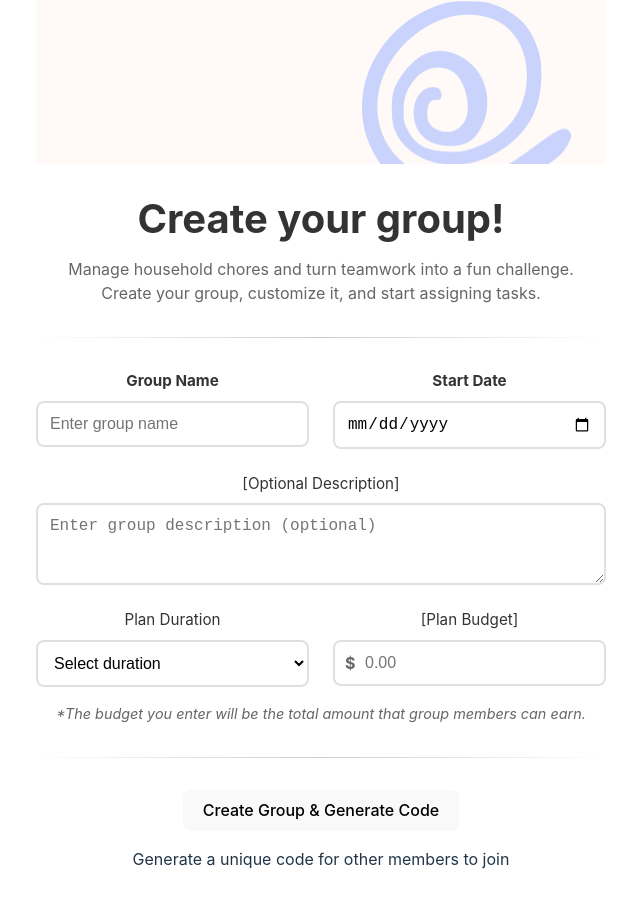
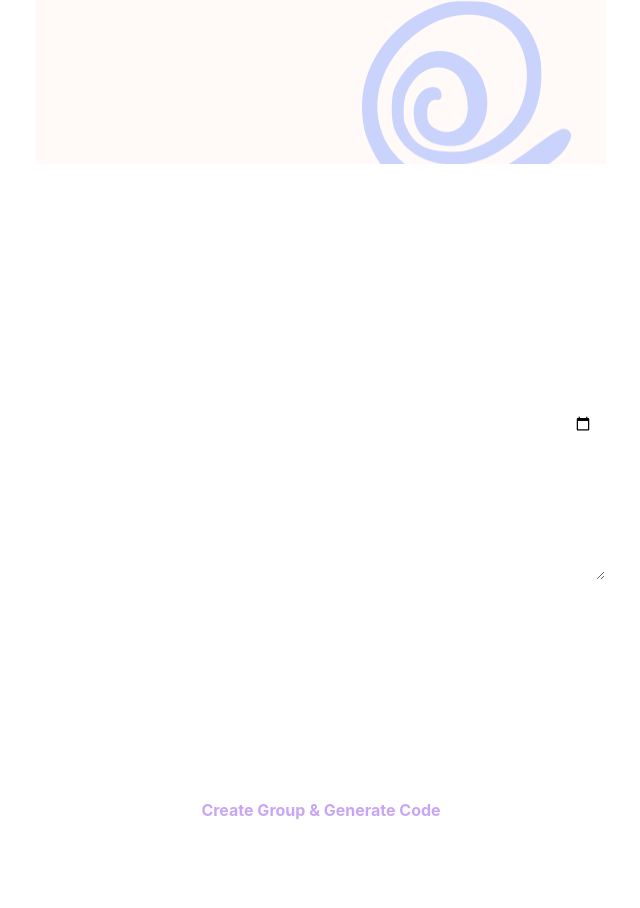
Before and after one commit to NikSala10/TaskiProject, a React (Vite) app: page / in a window 1280 px wide. Shown: the part 677-1585 px from the top of the page, without its empty margins (319-959 px from the left). Built offline with nearby package versions, Linux system fonts and the light colour scheme.

Commit message:
feat(Login)Change in css

```diff
--- a/src/App.tsx
+++ b/src/App.tsx
@@ -1,7 +1,7 @@
 import "./App.css";
 import { BrowserRouter as Router, Routes, Route } from "react-router-dom";
 import CreateGroup from "./pages/CreateGroup/CreateGroup";
-import Register from "./pages/Register/Register";
+//import Register from "./pages/Register/Register";
 import Login from "./pages/Login/Login";
 
 function App() {
--- a/src/components/CreateGroup/CreateGroup.css
+++ b/src/components/CreateGroup/CreateGroup.css
@@ -1,31 +1,37 @@
+/* Contenedor principal */
 .create-group-form {
   max-width: 600px;
   margin: 0 auto;
   padding: 2rem;
   font-family: -apple-system, BlinkMacSystemFont, 'Segoe UI', Roboto, sans-serif;
+  color: #fff; /* texto blanco por defecto */
 }
 
+/* Título */
 .create-group-title {
   font-size: 2.5rem;
   font-weight: bold;
   text-align: center;
   margin-bottom: 1rem;
-    color: #333;
+  color: #fff; /* blanco */
 }
 
+/* Subtítulo */
 .create-group-subtitle {
   text-align: center;
   margin-bottom: 2rem;
-    color: #666;
+  color: rgba(255, 255, 255, 0.9); /* blanco suave */
   line-height: 1.5;
 }
 
+/* Separador decorativo */
 .separator {
   height: 1px;
-    background: linear-gradient(90deg, transparent, #ccc, transparent);
+  background: rgba(255, 255, 255, 0.3);
   margin: 2rem 0;
 }
 
+/* Grid de inputs */
 .form-grid {
   display: grid;
   grid-template-columns: 1fr 1fr;
@@ -42,30 +48,41 @@
   grid-column: 1 / -1;
 }
 
+/* Labels */
 .form-label {
   display: block;
   margin-bottom: 0.5rem;
-    color: #333;
+  color: #fff; /* blanco */
   font-size: 0.95rem;
+  font-weight: 500;
 }
 
+/* Inputs */
 .form-input,
 .form-select,
 .form-textarea {
   width: 100%;
   padding: 0.75rem;
-    border: 2px solid #e0e0e0;
+  border: 1px solid #fff;
   border-radius: 8px;
   font-size: 1rem;
-    transition: border-color 0.3s ease;
+  background: transparent;
+  color: #fff;
+  transition: border-color 0.3s ease, background 0.3s ease;
   box-sizing: border-box;
+}
+
+.form-input::placeholder,
+.form-textarea::placeholder {
+  color: rgba(255, 255, 255, 0.7);
 }
 
 .form-input:focus,
 .form-select:focus,
 .form-textarea:focus {
   outline: none;
-    border-color: #007bff;
+  border-color: #fff;
+  background: rgba(255, 255, 255, 0.1);
 }
 
 .form-textarea {
@@ -74,10 +91,12 @@
 }
 
 .form-select {
-    background-color: white;
+  background-color: transparent;
   cursor: pointer;
+  color: #fff;
 }
 
+/* Input de presupuesto con símbolo */
 .budget-input-container {
   position: relative;
   display: flex;
@@ -87,7 +106,7 @@
 .currency-symbol {
   position: absolute;
   left: 12px;
-    color: #666;
+  color: #fff;
   font-weight: bold;
   z-index: 1;
 }
@@ -96,10 +115,39 @@
   padding-left: 30px;
 }
 
+/* Nota de presupuesto */
 .budget-note {
   font-size: 0.9rem;
-    color: #666;
+  color: rgba(255, 255, 255, 0.9);
   font-style: italic;
   margin: 1rem 0 2rem 0;
   text-align: center;
 }
+
+/* Botón principal */
+.create-group-btn {
+  width: 100%;
+  max-width: 360px;
+  padding: 1rem;
+  border-radius: 8px;
+  border: none;
+  background: #fff;
+  color: #c8a6f5;
+  font-weight: bold;
+  font-size: 1rem;
+  cursor: pointer;
+  display: block;
+  margin: 0 auto 1rem auto;
+  transition: background 0.3s ease, color 0.3s ease;
+}
+
+.create-group-btn:hover {
+  background: rgba(255, 255, 255, 0.9);
+  color: #a377e9;
+}
+
+.generate-code-text {
+  text-align: center;
+  font-size: 0.9rem;
+  color: rgba(255, 255, 255, 0.9);
+}
```
Lines whose indentation alone changed are shown as unchanged.
